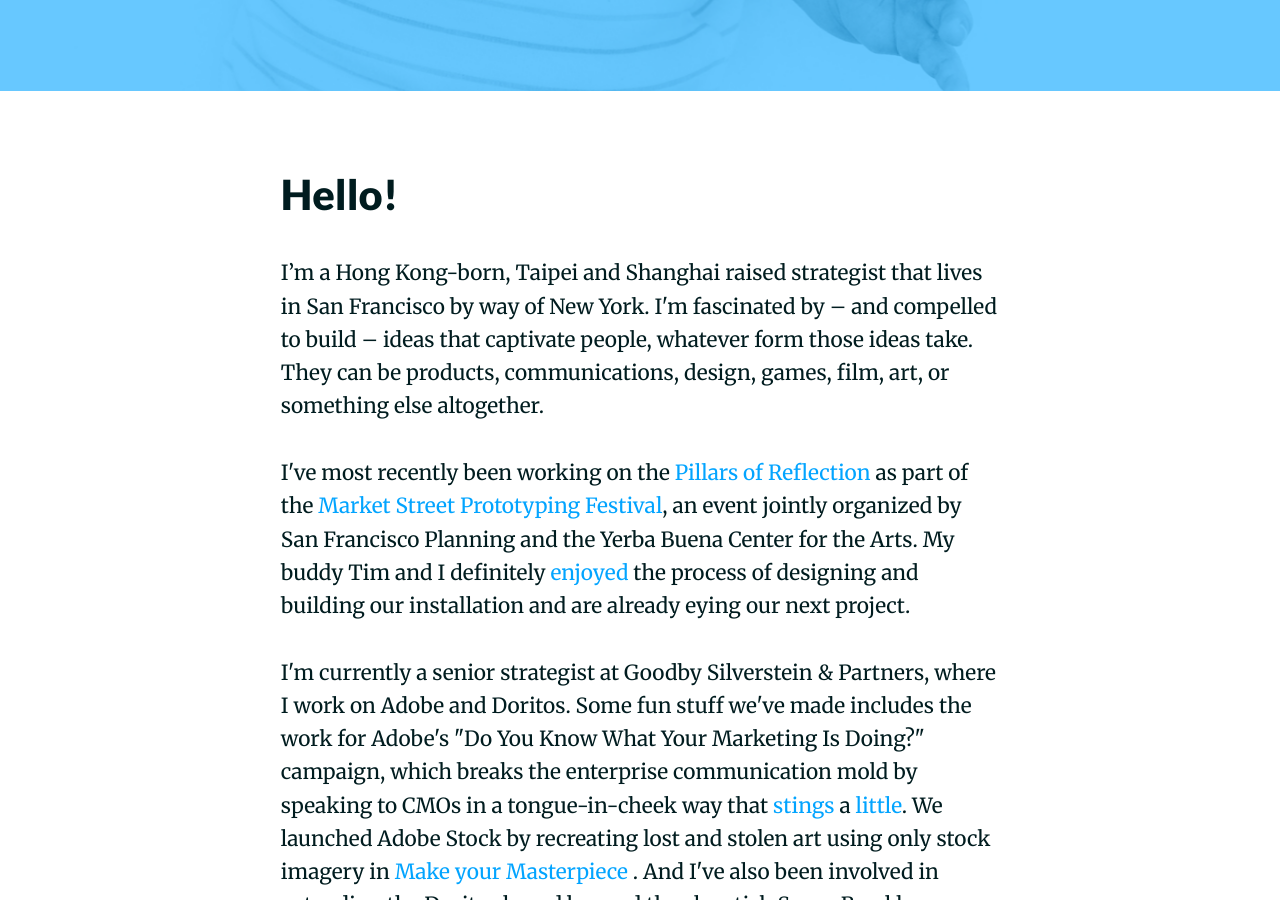
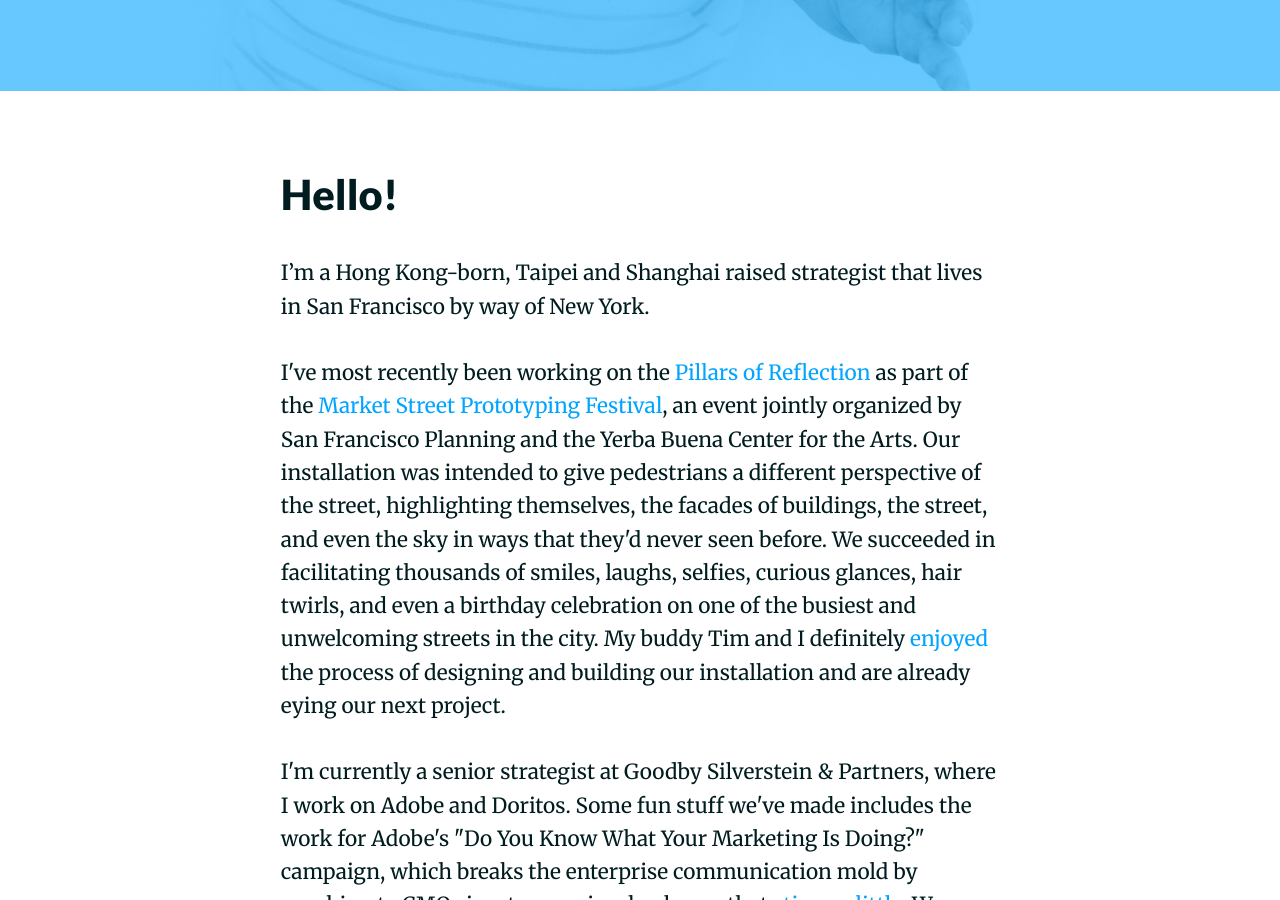
Before and after one commit to hbharding/etienne, a Jekyll site: the page built from index.html, in a window 1280 px wide and 900 px high, scrolled down 809 px. Built offline with Jekyll 4.4.1, drawn with Linux system fonts in a browser that asks for light colours; nearby versions of some CDN libraries; Markdown is read by kramdown in place of the engine named in the settings.

Commit message:
Update index.html

```diff
--- a/index.html
+++ b/index.html
@@ -3,9 +3,9 @@ layout: home
 title: Etienne Ma
 ---
 <h2>Hello!</h2>
-<p>I’m a Hong Kong-born, Taipei and Shanghai raised strategist that lives in San Francisco by way of New York.  I'm fascinated by – and compelled to build – ideas that captivate people, whatever form those ideas take.  They can be products, communications, design, games, film, art, or something else altogether.</p>
+<p>I’m a Hong Kong-born, Taipei and Shanghai raised strategist that lives in San Francisco by way of New York.</p>
 
-<p>I've most recently been working on the <a href="http://marketstreetprototyping.org/2016-festival/projects/pillars-of-reflection/" target="_blank">Pillars of Reflection</a> as part of the <a href="http://marketstreetprototyping.org/" target="_blank">Market Street Prototyping Festival</a>, an event jointly organized by San Francisco Planning and the Yerba Buena Center for the Arts.  My buddy Tim and I definitely <a href="https://youtu.be/0G-pe01RCTk" target="_blank">enjoyed</a> the process of designing and building our installation and are already eying our next project.</p>
+<p>I've most recently been working on the <a href="http://marketstreetprototyping.org/2016-festival/projects/pillars-of-reflection/" target="_blank">Pillars of Reflection</a> as part of the <a href="http://marketstreetprototyping.org/" target="_blank">Market Street Prototyping Festival</a>, an event jointly organized by San Francisco Planning and the Yerba Buena Center for the Arts.  Our installation was intended to give pedestrians a different perspective of the street, highlighting themselves, the facades of buildings, the street, and even the sky in ways that they'd never seen before.  We succeeded in facilitating thousands of smiles, laughs, selfies, curious glances, hair twirls, and even a birthday celebration on one of the busiest and unwelcoming streets in the city.  My buddy Tim and I definitely <a href="https://youtu.be/0G-pe01RCTk" target="_blank">enjoyed</a> the process of designing and building our installation and are already eying our next project.</p>
 
 <p>I'm currently a senior strategist at Goodby Silverstein & Partners, where I work on Adobe and Doritos.  Some fun stuff we've made includes the work for Adobe's "Do You Know What Your Marketing Is Doing?" campaign, which breaks the enterprise communication mold by speaking to CMOs in a tongue-in-cheek way that <a href="https://www.youtube.com/watch?v=MNmRJiRarH0" target="_blank">stings</a> a <a href="https://www.youtube.com/watch?v=ao7wOJ5qQ-s" target="_blank">little</a>.  We launched Adobe Stock by recreating lost and stolen art using only stock imagery in <a href="www.adobestockmasterpiece.com/"> Make your Masterpiece </a>.  And I've also been involved in extending the Doritos brand beyond the slapstick Super Bowl humor that the brand is famous for with <a href="https://www.time.com/4038837/doritos-rainbow-chips-pride-lgbt/" target="_blank">Doritos Rainbows</a>, and <a href="https://www.facebook.com/DoritosUSA/videos/10154860232226165/" target="_blank">Doritos No Choice</a>. </p>
 
```
